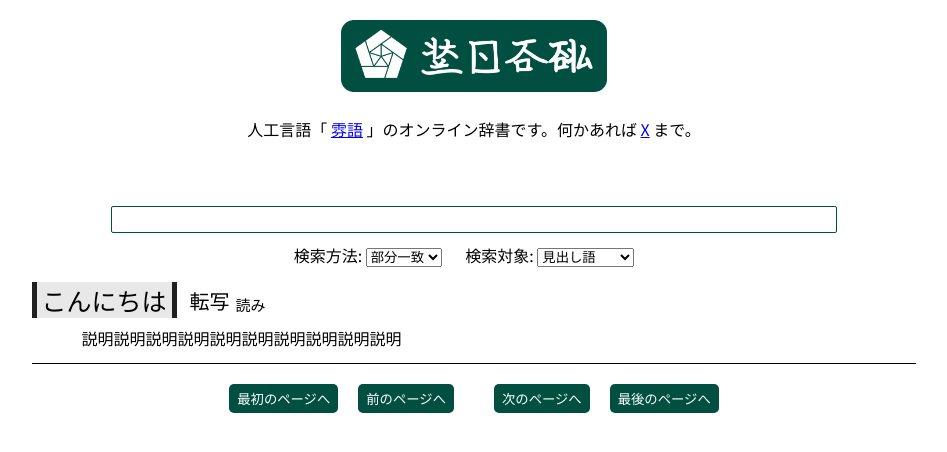
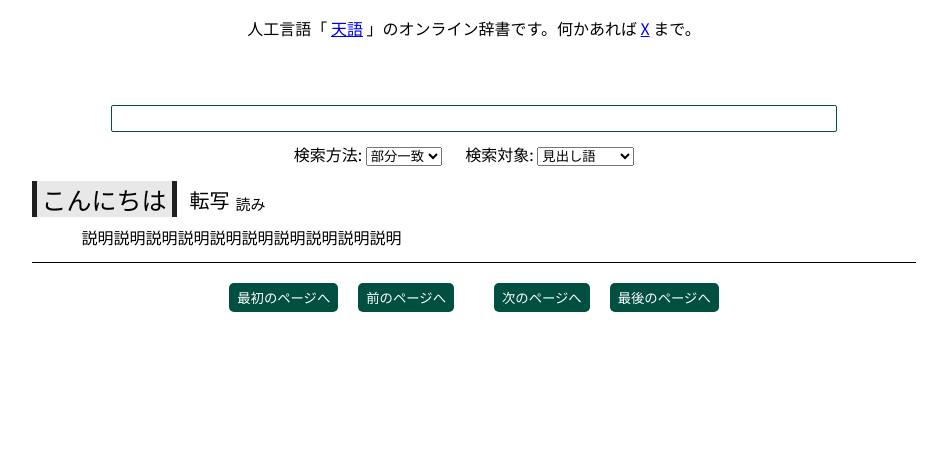
Before and after one commit to Sakalt/vo2_bun2, a plain HTML site: page index.html in a window 1280 px wide. Shown: the whole page, without its empty margins (166-1113 px from the left). Drawn offline with Linux system fonts and the light colour scheme.

Commit message:
Update index.html

```diff
--- a/index.html
+++ b/index.html
@@ -1,19 +1,16 @@
 <!DOCTYPE html>
 <html>
     <head>
-        <title>雰和辞典</title>
+        <title>天和辞典</title>
         <link rel="stylesheet" href="styles.css">
         <link rel="icon" href="assets/favicon.ico">
     </head>
     <body>
         <main>
-            <div class="logobox">
-                <img class="logo" src="./assets/logo.png">
-            </div>
             <p>人工言語「
-                <a href="https://phunworld.miraheze.org/wiki/%E9%9B%B0%E8%AA%9E" target="_blank">雰語</a>
+                <a href="https://shinworld.fandom.com/ja/" target="_blank">天語</a>
                 」のオンライン辞書です。何かあれば
-                <a href="https://twitter.com/kaeru2193" target="_blank">X</a>
+                <a href="https://twitter.com/sakaltovelo" target="_blank">X</a>
                 まで。
             </p>
             <div class="numbers">
```
